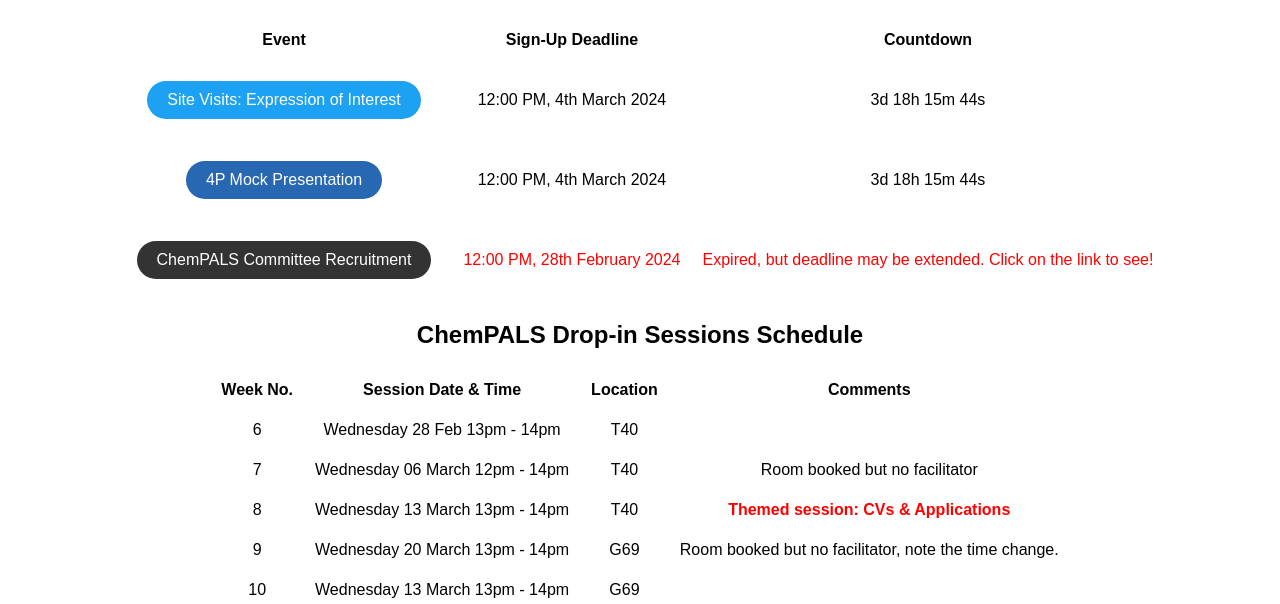
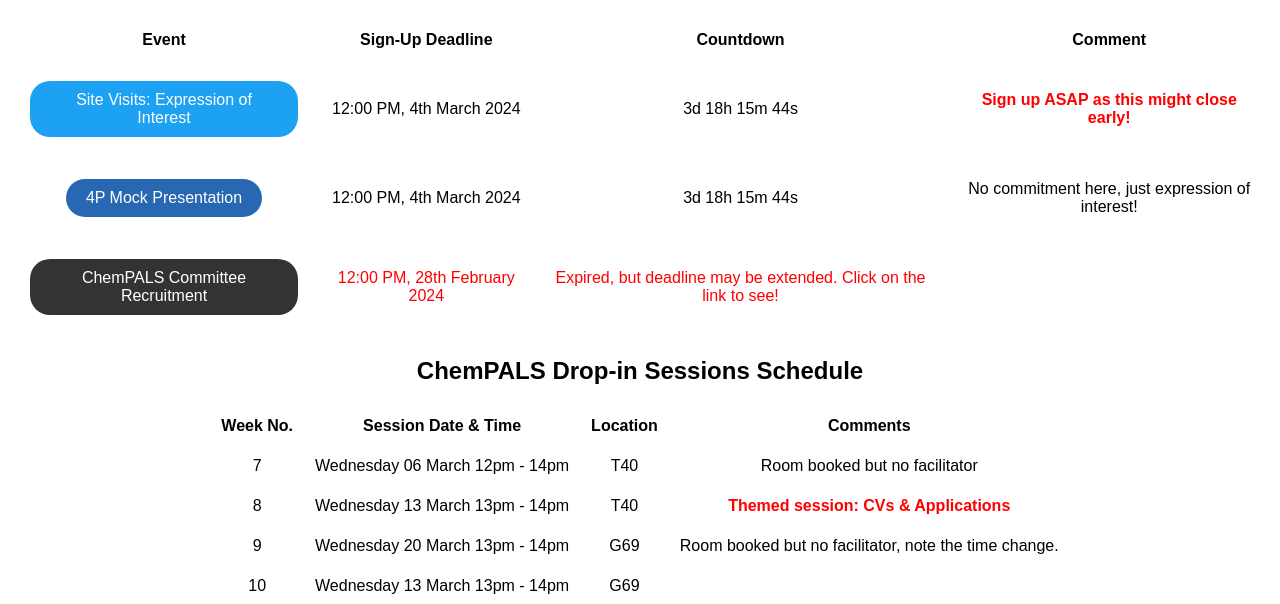
Before and after one commit to ChemPALS/ChemPALS.github.io, a plain HTML site: page index.html in a window 1280 px wide. Shown: the part 618-1222 px from the top of the page. Drawn offline with Linux system fonts and the light colour scheme.

Commit message:
Added a 'comment' column for the signup link table

```diff
--- a/index.html
+++ b/index.html
@@ -98,21 +98,25 @@
                 <th>Event</th>
                 <th>Sign-Up Deadline</th>
                 <th>Countdown</th>
+                <th>Comment</th>
             </tr>
             <tr>
                 <td><a href="https://forms.office.com/e/XZRTHfVxyT" class="sitevisit" data-deadline="2024-03-04T12:00:00">Site Visits: Expression of Interest</a></td>
                 <td>12:00 PM, 4th March 2024</td>
                 <td id="countdown1"></td>
+                <td style="font-weight: bold; color: red;">Sign up ASAP as this might close early!</td>
             </tr>
             <tr>
                 <td><a href="https://forms.office.com/e/xktcA0KUgR" class="fourPmockpres" data-deadline="2024-03-04T12:00:00">4P Mock Presentation</a></td>
                 <td>12:00 PM, 4th March 2024</td>
                 <td id="countdown2"></td>
+                <td>No commitment here, just expression of interest!</td>
             </tr>
             <tr>
                 <td><a href="https://forms.office.com/e/Zb1i40efja" class="CommitteeSignUp" data-deadline="2024-02-28T12:00:00">ChemPALS Committee Recruitment</a></td>
                 <td>12:00 PM, 28th February 2024</td>
                 <td id="countdown3"></td>
+                <td></td>
             </tr>
         </table>
 
@@ -127,12 +131,12 @@
             <th>Location</th>
             <th>Comments</th>
         </tr>
-        <tr>
-            <td>6</td>
-            <td>Wednesday 28 Feb 13pm - 14pm</td>
-            <td>T40</td>
-            <td></td>
-        </tr>
+<!--        <tr>-->
+<!--            <td>6</td>-->
+<!--            <td>Wednesday 28 Feb 13pm - 14pm</td>-->
+<!--            <td>T40</td>-->
+<!--            <td></td>-->
+<!--        </tr>-->
         <tr>
             <td>7</td>
             <td>Wednesday 06 March 12pm - 14pm</td>
```
